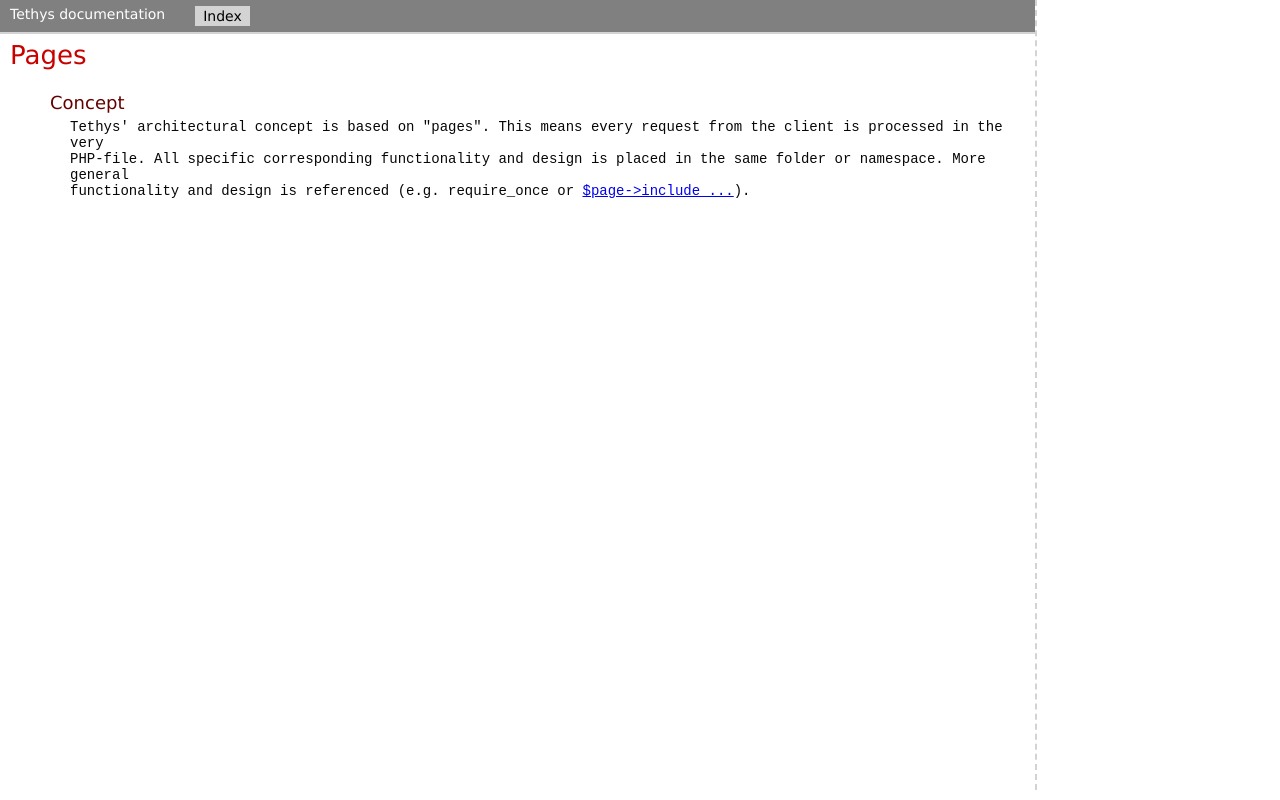
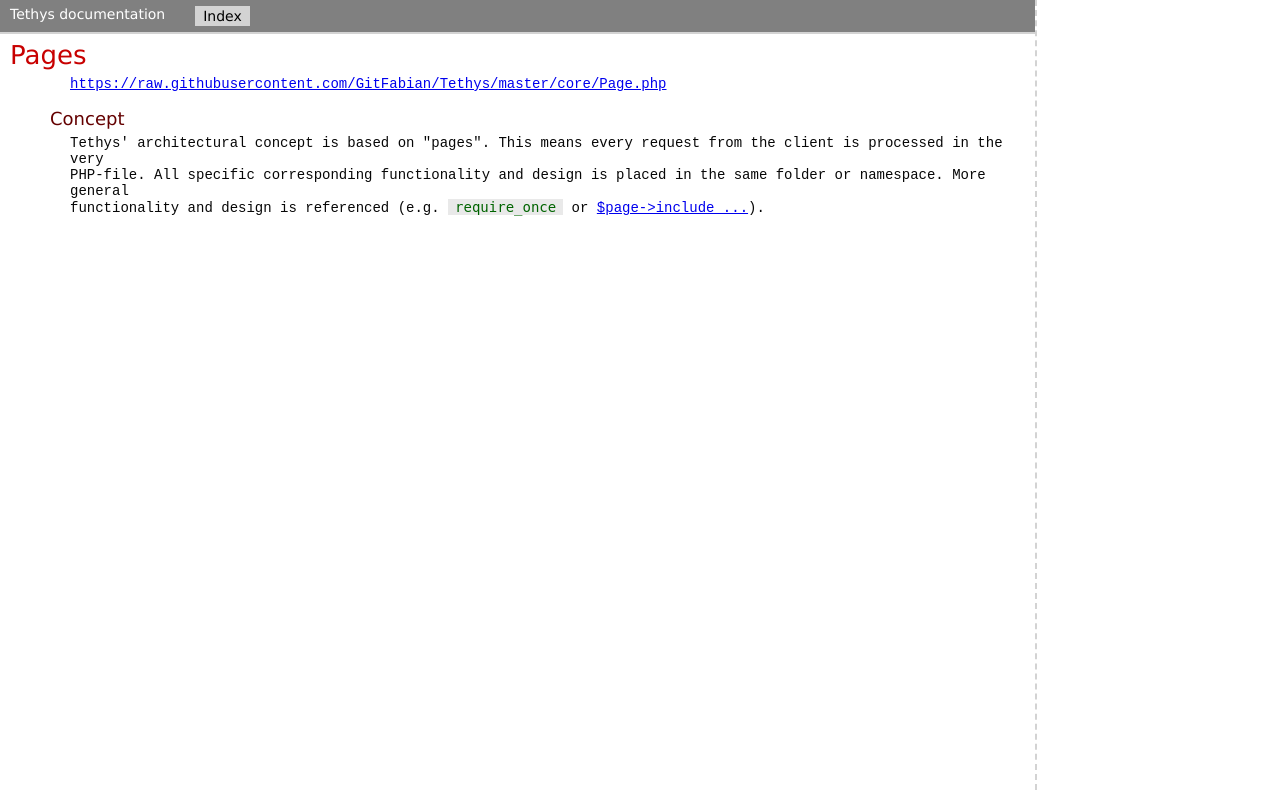
Before and after one commit to GitFabian/Tethys, a PHP site: page /docs/pages.html in a window 1280 px wide. Run offline with PHP 8.4, Linux system fonts and the light colour scheme.

Commit message:
Documentation of class Page

```diff
--- a/docs/pages.html
+++ b/docs/pages.html
@@ -1,10 +1,11 @@
 <!DOCTYPE html><html><head><meta charset="UTF-8"><title>Tethys:Help</title><link rel="stylesheet" type="text/css" href="help.css"></head><body>
 <div class="nav">Tethys documentation<ul><li><a href="index.html">Index</a></li></ul></div>
 <h1>Pages</h1>
+<a href="https://raw.githubusercontent.com/GitFabian/Tethys/master/core/Page.php">https://raw.githubusercontent.com/GitFabian/Tethys/master/core/Page.php</a>
 
 <h3>Concept</h3>
 Tethys' architectural concept is based on "pages". This means every request from the client is processed in the very
 PHP-file. All specific corresponding functionality and design is placed in the same folder or namespace. More general
-functionality and design is referenced (e.g. require_once or <a href="https://raw.githubusercontent.com/GitFabian/Tethys/master/core/Page.php">$page->include_...</a>).
+functionality and design is referenced (e.g. <code>require_once</code> or <a href="https://raw.githubusercontent.com/GitFabian/Tethys/master/core/Page.php">$page->include_...</a>).
 
 </body></html>
--- a/docs/todo.html
+++ b/docs/todo.html
@@ -9,8 +9,6 @@
 
 * Start.php
 * core/Config.php
-* core/Errors.php
-* core/Page.php
 * tools/basic.php
 
 </body></html>
--- a/inst/Install.php
+++ b/inst/Install.php
@@ -8,6 +8,7 @@
 /**
  * Installation of Tethys
  * ======================
+ * http://gitfabian.github.io/Tethys/install.html
  * After cloning the repository please run index.php from your browser. You will be guided through the installation.
  *
  * Technical details
```
Also changed, not shown: core/Errors.php (+10 -0 lines), core/Page.php (+51 -2 lines), docs/src/index.html (+8 -8 lines).
